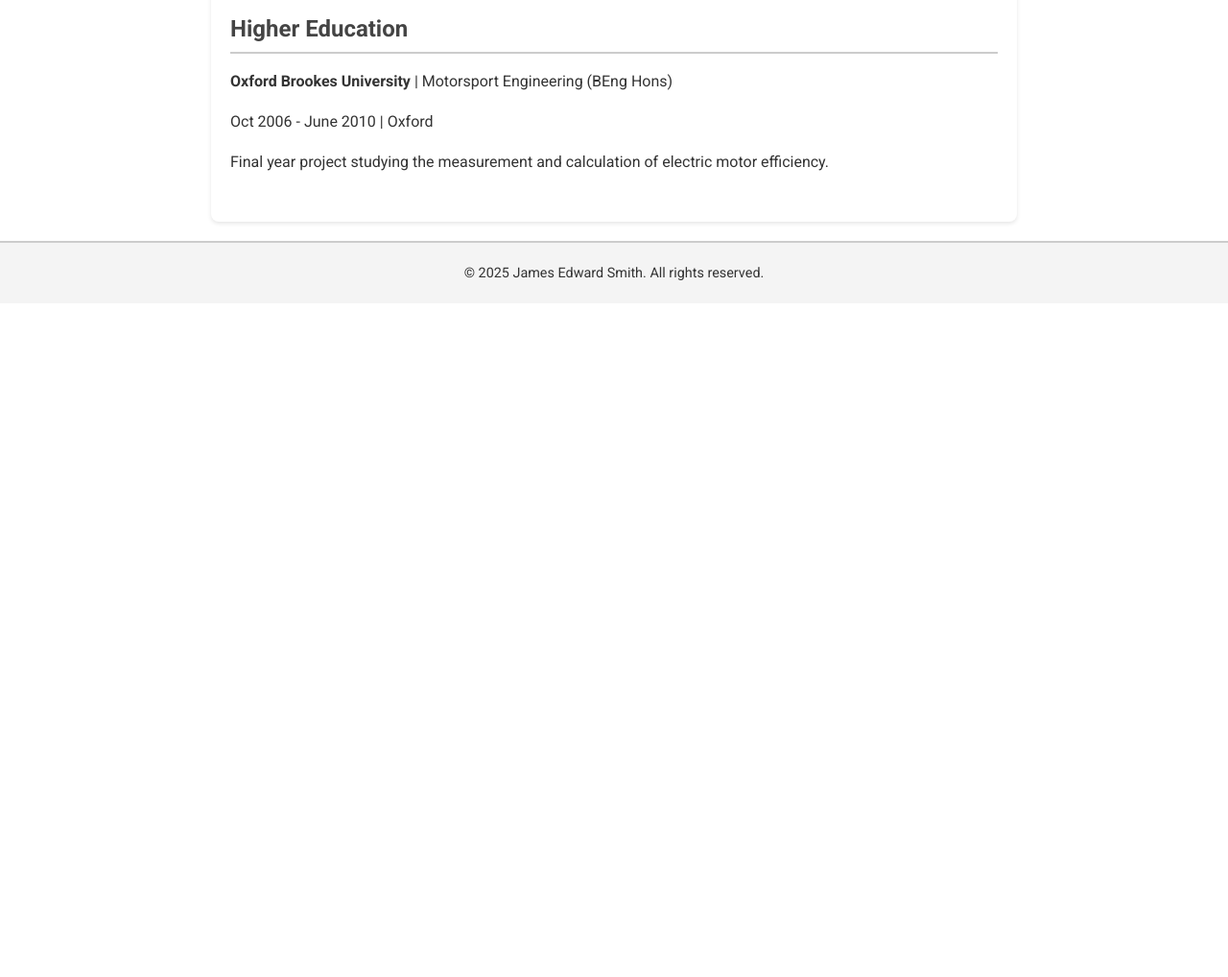
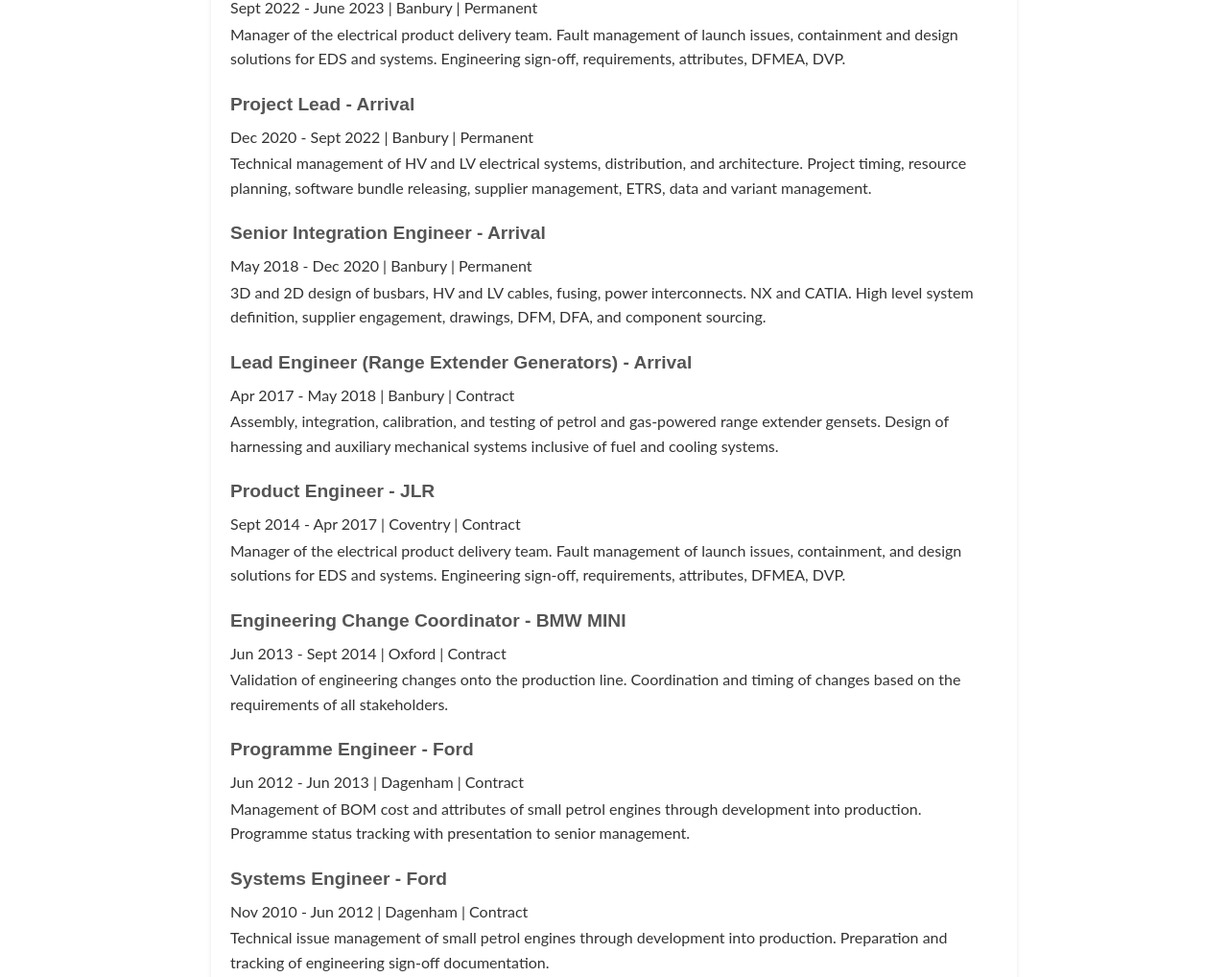
Before and after one commit to james-edward-smith/curriculum-vitae, a plain HTML site: page index.html in a window 1280 px wide. Shown: the part 911-1929 px from the top of the page at 96% size. Before the commit the page ends 1227 px from the top, so only its background shows below. Drawn offline with Linux system fonts and the light colour scheme; a web font is replaced by a local one.

Commit message:
Update index.html

```diff
--- a/index.html
+++ b/index.html
@@ -4,10 +4,10 @@
     <meta charset="UTF-8">
     <meta name="viewport" content="width=device-width, initial-scale=1.0">
     <title>James Edward Smith - CV</title>
-    <link href="https://fonts.googleapis.com/css2?family=Roboto:wght@400;500;700&display=swap" rel="stylesheet">
+    <link href="https://themes.googleusercontent.com/fonts/css?kit=xTOoZr6X-i3kNg7pYrzMssah5UO0dnFNANaAVDcqSYJky9FJ1xLNxcPNb30hKT4u" rel="stylesheet">
     <style>
         body {
-            font-family: 'Roboto', sans-serif;
+            font-family: 'Lato', sans-serif;
             line-height: 1.6;
             color: #333;
             margin: 0;
@@ -25,6 +25,7 @@
             margin: 0;
             font-size: 2rem;
             color: #222;
+            font-family: 'Raleway', sans-serif;
         }
 
         header p {
@@ -51,6 +52,7 @@
             color: #444;
             border-bottom: 2px solid #ccc;
             padding-bottom: 5px;
+            font-family: 'Raleway', sans-serif;
         }
 
         .job {
@@ -61,6 +63,7 @@
             font-size: 1.2rem;
             margin: 5px 0;
             color: #555;
+            font-family: 'Raleway', sans-serif;
         }
 
         .job p {
@@ -98,7 +101,8 @@
     <section id="about">
         <h2>About</h2>
         <p>From cradle to grave, I spent nearly eight years at one of the UK’s largest and most exciting tech startups, where I developed game-changing automotive products, from components to software. My journey catapulted me from lead engineer to director level, a progression I attribute to being in an environment that allowed me to leverage my skills, take a hands-on technical approach, and provide leadership.</p>
-        <p>I specialized in all aspects of electrical system design, from concept through to manufacturing, notably with powertrain, EDS, control systems, connectivity, and ADAS. Applying agile methodologies, I coordinated and led medium-sized teams of engineers, developing and implementing maturity frameworks for hardware and software to meet stringent legislative requirements, while ensuring systems were delivered on time and within budget.</p>
+        <p>I specialized in all aspects of electrical system design, from concept through to manufacturing, notably with powertrain, EDS, control systems, connectivity, and ADAS. Applying agile methodologies, I coordinated and led medium-sized teams of engineers, developing and implementing maturity frameworks for hardware and software to meet stringent legislative requirements, while ensuring systems were delivered on time and within budget. As a director, I expanded my responsibilities to include investor relations, creating and presenting business cases to meet unique customer requirements and deliver tangible outcomes.</p>
+        <p>Reflecting on my early career, I value the core development methodologies I built in various roles at long-established OEMs, which provided me with a strong foundation in development and manufacturing.</p>
     </section>
 
     <section id="employment">
@@ -113,7 +117,41 @@
             <p>Sept 2022 - June 2023 | Banbury | Permanent</p>
             <p>Manager of the electrical product delivery team. Fault management of launch issues, containment and design solutions for EDS and systems. Engineering sign-off, requirements, attributes, DFMEA, DVP.</p>
         </div>
-        <!-- Add other roles similarly -->
+        <div class="job">
+            <h3>Project Lead - Arrival</h3>
+            <p>Dec 2020 - Sept 2022 | Banbury | Permanent</p>
+            <p>Technical management of HV and LV electrical systems, distribution, and architecture. Project timing, resource planning, software bundle releasing, supplier management, ETRS, data and variant management.</p>
+        </div>
+        <div class="job">
+            <h3>Senior Integration Engineer - Arrival</h3>
+            <p>May 2018 - Dec 2020 | Banbury | Permanent</p>
+            <p>3D and 2D design of busbars, HV and LV cables, fusing, power interconnects. NX and CATIA. High level system definition, supplier engagement, drawings, DFM, DFA, and component sourcing.</p>
+        </div>
+        <div class="job">
+            <h3>Lead Engineer (Range Extender Generators) - Arrival</h3>
+            <p>Apr 2017 - May 2018 | Banbury | Contract</p>
+            <p>Assembly, integration, calibration, and testing of petrol and gas-powered range extender gensets. Design of harnessing and auxiliary mechanical systems inclusive of fuel and cooling systems.</p>
+        </div>
+        <div class="job">
+            <h3>Product Engineer - JLR</h3>
+            <p>Sept 2014 - Apr 2017 | Coventry | Contract</p>
+            <p>Manager of the electrical product delivery team. Fault management of launch issues, containment, and design solutions for EDS and systems. Engineering sign-off, requirements, attributes, DFMEA, DVP.</p>
+        </div>
+        <div class="job">
+            <h3>Engineering Change Coordinator - BMW MINI</h3>
+            <p>Jun 2013 - Sept 2014 | Oxford | Contract</p>
+            <p>Validation of engineering changes onto the production line. Coordination and timing of changes based on the requirements of all stakeholders.</p>
+        </div>
+        <div class="job">
+            <h3>Programme Engineer - Ford</h3>
+            <p>Jun 2012 - Jun 2013 | Dagenham | Contract</p>
+            <p>Management of BOM cost and attributes of small petrol engines through development into production. Programme status tracking with presentation to senior management.</p>
+        </div>
+        <div class="job">
+            <h3>Systems Engineer - Ford</h3>
+            <p>Nov 2010 - Jun 2012 | Dagenham | Contract</p>
+            <p>Technical issue management of small petrol engines through development into production. Preparation and tracking of engineering sign-off documentation.</p>
+        </div>
     </section>
 
     <section id="education">
```
